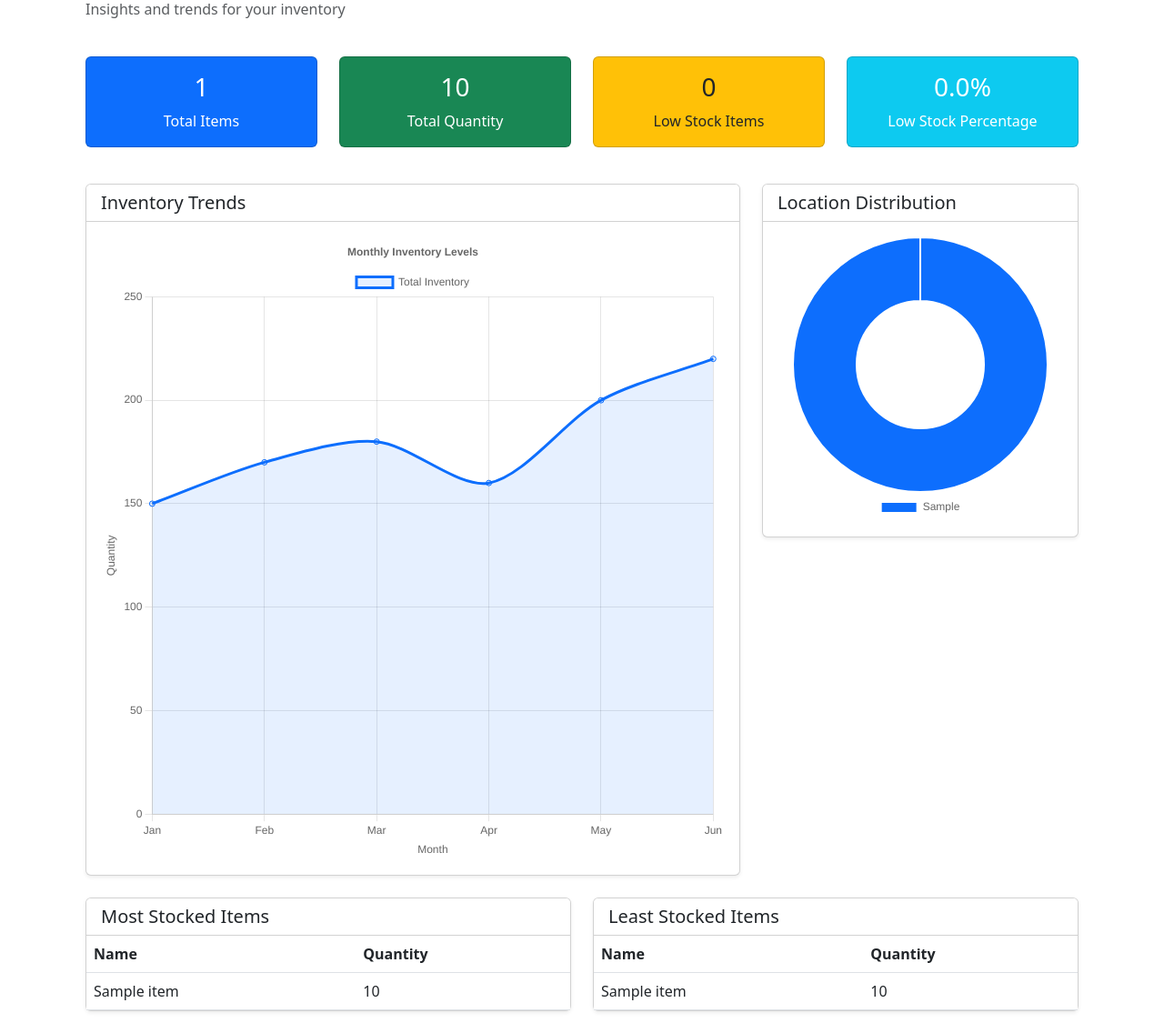
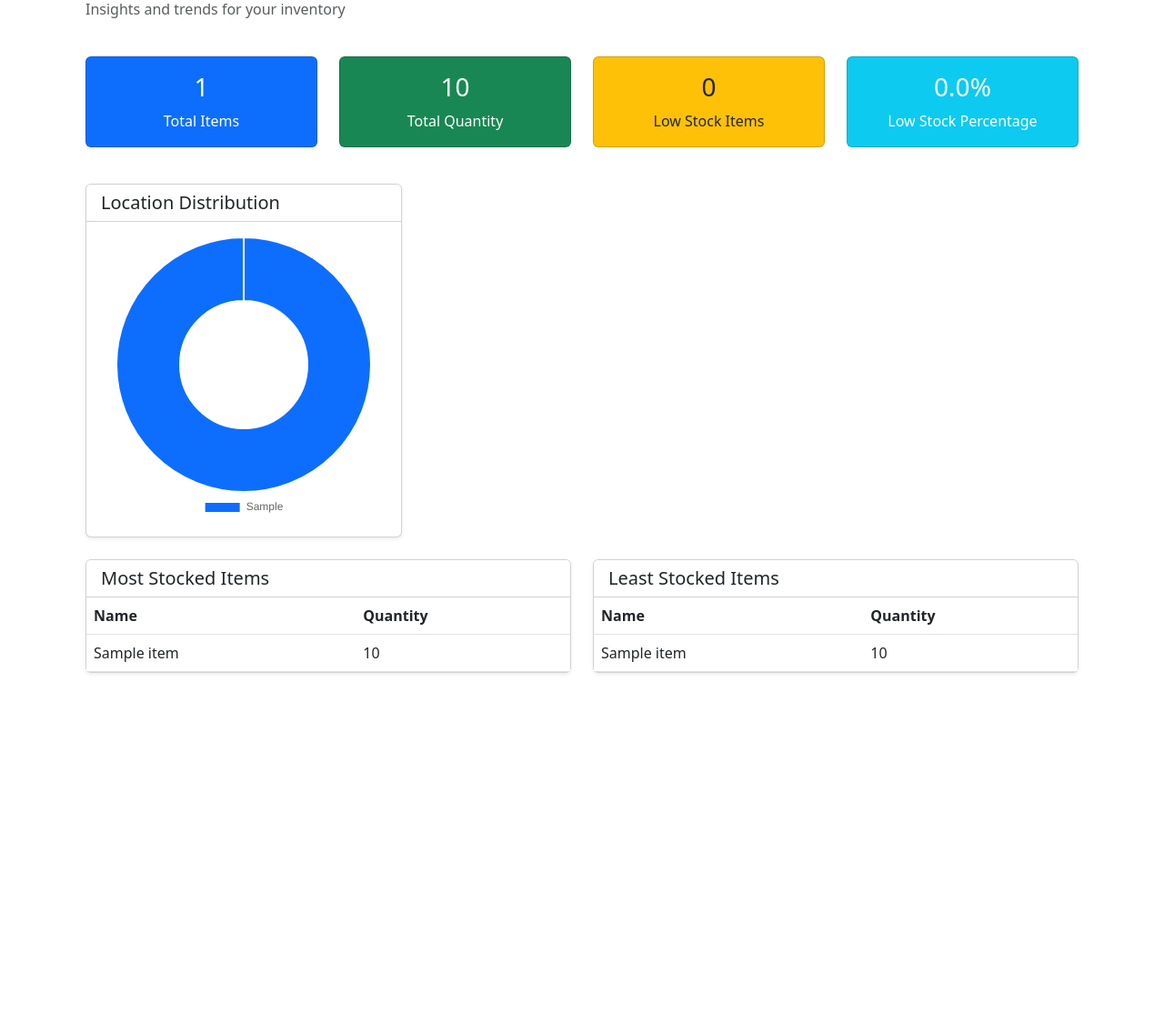
Before and after one commit to ajithb236/InventoryManagementSystem, a Django app: page /inventory/analytics/ in a window 1280 px wide. Shown: the part 162-1298 px from the top of the page at 91% size. After the commit the page ends 903 px from the top, so only its background shows below. Run offline with Django 5.2, Linux system fonts and the light colour scheme; a user stored in the database is signed in; tables that the repository leaves empty hold one stand-in row (values such as "Sample post"); some libraries are stand-ins or nearby versions.

Commit message:
Removed Analytics Graph
Wasnt functioning properly will add later

```diff
--- a/inventory/templates/inventory/analytics.html
+++ b/inventory/templates/inventory/analytics.html
@@ -1,3 +1,4 @@
+<!-- filepath: d:\InventoryManagementSystem\inventory\templates\inventory\analytics.html -->
 {% extends 'base.html' %}
 {% block content %}
 <div class="container mt-4">
@@ -47,18 +48,8 @@
         </div>
     </div>
 
-    <!-- Charts Row -->
+    <!-- Location Distribution Chart -->
     <div class="row mb-4">
-        <div class="col-md-8">
-            <div class="card shadow-sm">
-                <div class="card-header bg-white">
-                    <h5 class="mb-0">Inventory Trends</h5>
-                </div>
-                <div class="card-body">
-                    <canvas id="inventoryTrendsChart" height="300"></canvas>
-                </div>
-            </div>
-        </div>
         <div class="col-md-4">
             <div class="card shadow-sm">
                 <div class="card-header bg-white">
@@ -136,47 +127,6 @@
 <script src="https://cdn.jsdelivr.net/npm/chart.js"></script>
 <script>
     document.addEventListener('DOMContentLoaded', function() {
-        // Inventory Trends Chart
-        const trendsCtx = document.getElementById('inventoryTrendsChart').getContext('2d');
-        new Chart(trendsCtx, {
-            type: 'line',
-            data: {
-                labels: {{ monthly_data.labels|safe }},
-                datasets: [{
-                    label: 'Total Inventory',
-                    data: {{ monthly_data.values|safe }},
-                    borderColor: '#0d6efd',
-                    backgroundColor: 'rgba(13, 110, 253, 0.1)',
-                    fill: true,
-                    tension: 0.3
-                }]
-            },
-            options: {
-                responsive: true,
-                plugins: {
-                    title: {
-                        display: true,
-                        text: 'Monthly Inventory Levels'
-                    }
-                },
-                scales: {
-                    y: {
-                        beginAtZero: true,
-                        title: {
-                            display: true,
-                            text: 'Quantity'
-                        }
-                    },
-                    x: {
-                        title: {
-                            display: true,
-                            text: 'Month'
-                        }
-                    }
-                }
-            }
-        });
-
         // Location Distribution Chart
         const locationCtx = document.getElementById('locationChart').getContext('2d');
         new Chart(locationCtx, {
```
Also changed, not shown: accounts/migrations/0001_initial.py.
